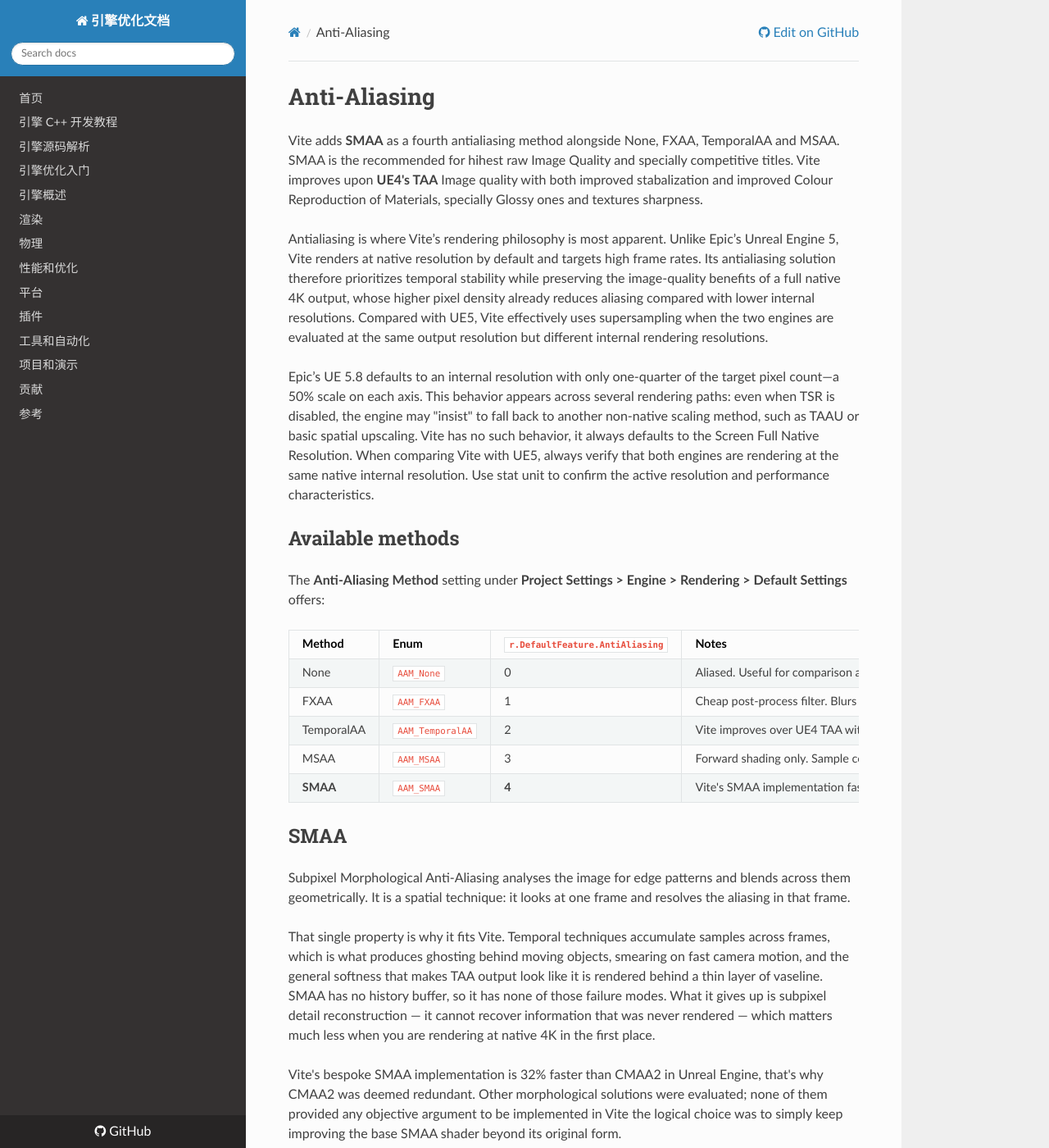
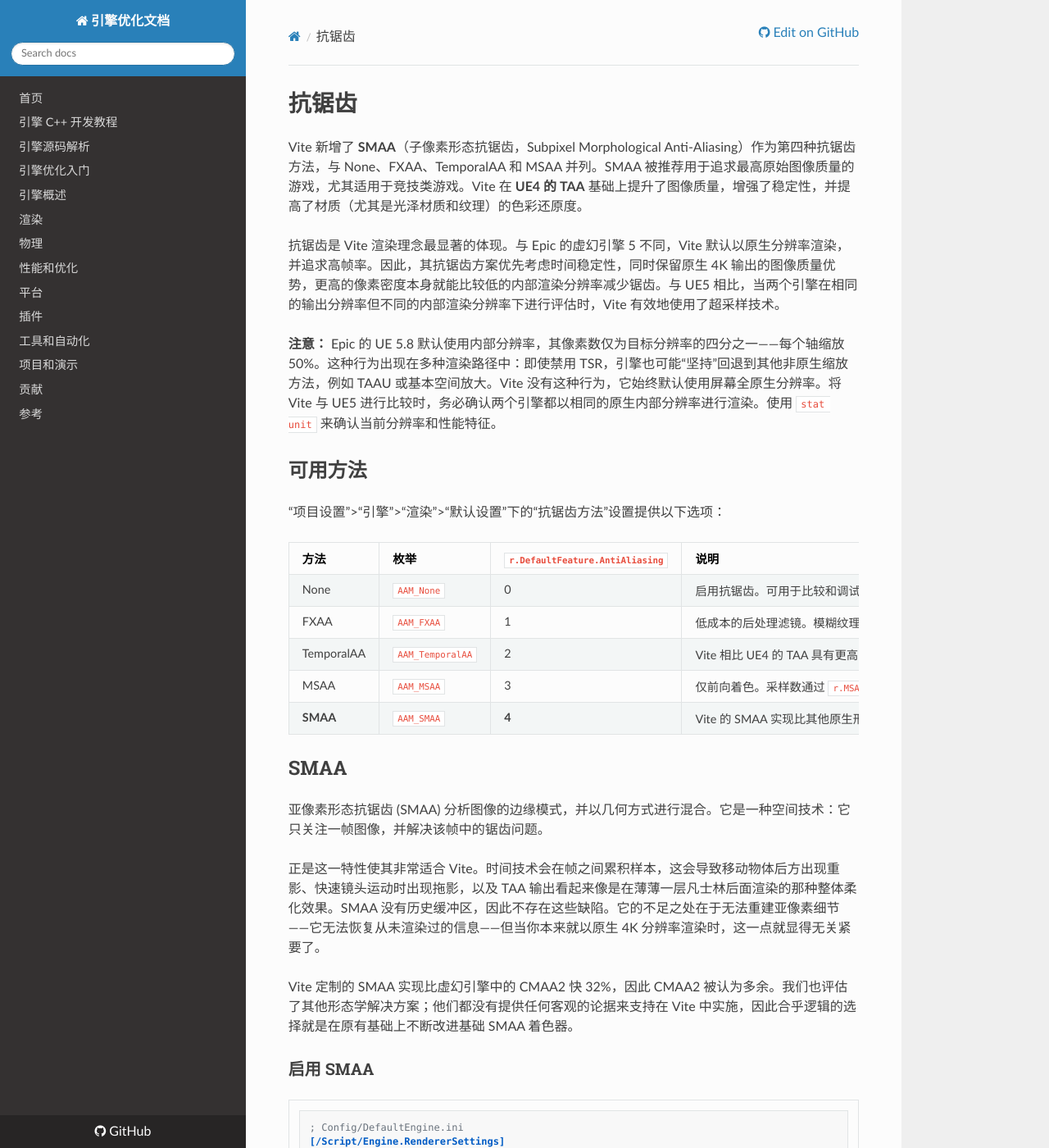
Before and after one commit to OpenHUTB/cpp, an MkDocs documentation site: the page built from docs/optimization/Rendering/Anti-Aliasing.md, in a window 1280 px wide and 1400 px high. Shown: the whole window at 82% size. Built offline with MkDocs 1.6.1, drawn with Linux system fonts in a browser that asks for light colours; nearby versions of some CDN libraries; a script that is not in the unit is left out; some of the changed text lies outside the part shown.

Commit message:
SMAA抗锯齿方法

````diff
--- a/docs/optimization/Rendering/Anti-Aliasing.md
+++ b/docs/optimization/Rendering/Anti-Aliasing.md
@@ -1,55 +1,34 @@
-# Anti-Aliasing
+# 抗锯齿
 
-<tldr>
-<p>
-Vite adds <b>SMAA</b> as a fourth antialiasing method alongside None, FXAA, TemporalAA and MSAA. SMAA is
-the recommended for hihest raw Image Quality and specially competitive titles.
-Vite improves upon <b>UE4's TAA</b> Image quality with both improved stabalization and improved Colour
-Reproduction of Materials, specially Glossy ones and textures sharpness.
-</p>
-</tldr>
+Vite 新增了 **SMAA**（子像素形态抗锯齿，Subpixel Morphological Anti-Aliasing）作为第四种抗锯齿方法，与 None、FXAA、TemporalAA 和 MSAA 并列。SMAA 被推荐用于追求最高原始图像质量的游戏，尤其适用于竞技类游戏。Vite 在 **UE4 的 TAA** 基础上提升了图像质量，增强了稳定性，并提高了材质（尤其是光泽材质和纹理）的色彩还原度。
 
-Antialiasing is where Vite’s rendering philosophy is most apparent. Unlike Epic’s Unreal Engine 5, Vite renders at native resolution by default and targets high frame rates. Its antialiasing solution therefore prioritizes temporal stability while preserving the image-quality benefits of a full native 4K output,
-whose higher pixel density already reduces aliasing compared with lower internal resolutions. Compared with UE5, Vite effectively uses supersampling when the two engines are evaluated at the same output resolution but different internal rendering resolutions.
+抗锯齿是 Vite 渲染理念最显著的体现。与 Epic 的虚幻引擎 5 不同，Vite 默认以原生分辨率渲染，并追求高帧率。因此，其抗锯齿方案优先考虑时间稳定性，同时保留原生 4K 输出的图像质量优势，更高的像素密度本身就能比较低的内部渲染分辨率减少锯齿。与 UE5 相比，当两个引擎在相同的输出分辨率但不同的内部渲染分辨率下进行评估时，Vite 有效地使用了超采样技术。
 
-<note>
-Epic’s UE 5.8 defaults to an internal resolution with only one-quarter of the target pixel count—a 50% scale on each axis.
-This behavior appears across several rendering paths: even when TSR is disabled, the engine may "insist" to fall back to another non-native scaling method,
-such as TAAU or basic spatial upscaling. Vite has no such behavior, it always defaults to the Screen Full Native Resolution.
-When comparing Vite with UE5, always verify that both engines are rendering at the same native internal
-resolution. Use stat unit to confirm the active resolution and performance characteristics.
-</note>
+**注意：** Epic 的 UE 5.8 默认使用内部分辨率，其像素数仅为目标分辨率的四分之一——每个轴缩放 50%。这种行为出现在多种渲染路径中：即使禁用 TSR，引擎也可能“坚持”回退到其他非原生缩放方法，例如 TAAU 或基本空间放大。Vite 没有这种行为，它始终默认使用屏幕全原生分辨率。将 Vite 与 UE5 进行比较时，务必确认两个引擎都以相同的原生内部分辨率进行渲染。使用 `stat unit` 来确认当前分辨率和性能特征。
 
-## Available methods
 
-The **Anti-Aliasing Method** setting under **Project Settings > Engine > Rendering > Default Settings**
-offers:
+## 可用方法
 
-| Method | Enum | `r.DefaultFeature.AntiAliasing` | Notes                                                                                                |
+“项目设置”>“引擎”>“渲染”>“默认设置”下的“抗锯齿方法”设置提供以下选项：
+
+| 方法 | 枚举 | `r.DefaultFeature.AntiAliasing` | 说明                                                                                                |
 |---|---|---|------------------------------------------------------------------------------------------------------|
-| None | `AAM_None` | 0 | Aliased. Useful for comparison and for debugging AA artefacts.                                       |
-| FXAA | `AAM_FXAA` | 1 | Cheap post-process filter. Blurs texture detail along with edges. Vite implements a higher IQ option |
-| TemporalAA | `AAM_TemporalAA` | 2 | Vite improves over UE4 TAA with higher IQ and stability. Better AA Handling with a cost on Image Quality |
-| MSAA | `AAM_MSAA` | 3 | Forward shading only. Sample count via `r.MSAACount`.                                                |
-| **SMAA** | `AAM_SMAA` | **4** | Vite's SMAA implementation faster and higher quality than other stock Morphological solutions        |
+| None | `AAM_None` | 0 | 启用抗锯齿。可用于比较和调试抗锯齿伪影。                                       |
+| FXAA | `AAM_FXAA` | 1 | 低成本的后处理滤镜。模糊纹理细节和边缘。Vite 实现了更高画质的选项。 |
+| TemporalAA | `AAM_TemporalAA` | 2 | Vite 相比 UE4 的 TAA 具有更高的画质和稳定性。更好的抗锯齿处理，但会牺牲一些图像质量。 |
+| MSAA | `AAM_MSAA` | 3 | 仅前向着色。采样数通过 `r.MSAACount` 获取。 .                                                |
+| **SMAA** | `AAM_SMAA` | **4** | Vite 的 SMAA 实现比其他原生形态学抗锯齿方案更快、质量更高。        |
 
 ## SMAA
 
-Subpixel Morphological Anti-Aliasing analyses the image for edge patterns and blends across them
-geometrically. It is a spatial technique: it looks at one frame and resolves the aliasing in that frame.
+亚像素形态抗锯齿 (SMAA) 分析图像的边缘模式，并以几何方式进行混合。它是一种空间技术：它只关注一帧图像，并解决该帧中的锯齿问题。
 
-That single property is why it fits Vite. Temporal techniques accumulate samples across frames, which is
-what produces ghosting behind moving objects, smearing on fast camera motion, and the general softness that
-makes TAA output look like it is rendered behind a thin layer of vaseline. SMAA has no history buffer, so it
-has none of those failure modes. What it gives up is subpixel detail reconstruction &mdash; it cannot
-recover information that was never rendered &mdash; which matters much less when you are rendering at native
-4K in the first place.
+正是这一特性使其非常适合 Vite。时间技术会在帧之间累积样本，这会导致移动物体后方出现重影、快速镜头运动时出现拖影，以及 TAA 输出看起来像是在薄薄一层凡士林后面渲染的那种整体柔化效果。SMAA 没有历史缓冲区，因此不存在这些缺陷。它的不足之处在于无法重建亚像素细节——它无法恢复从未渲染过的信息——但当你本来就以原生 4K 分辨率渲染时，这一点就显得无关紧要了。
 
-Vite's bespoke SMAA implementation is 32% faster than CMAA2 in Unreal Engine, that's why CMAA2 was deemed redundant.
-Other morphological solutions were evaluated; none of them provided any objective argument to be implemented in Vite
-the logical choice was to simply keep improving the base SMAA shader beyond its original form.
+Vite 定制的 SMAA 实现比虚幻引擎中的 CMAA2 快 32%，因此 CMAA2 被认为多余。我们也评估了其他形态学解决方案；他们都没有提供任何客观的论据来支持在 Vite 中实施，因此合乎逻辑的选择就是在原有基础上不断改进基础 SMAA 着色器。
 
-### Enabling SMAA
+
+### 启用 SMAA
 
 ```ini
 ; Config/DefaultEngine.ini
@@ -57,58 +36,51 @@
 r.DefaultFeature.AntiAliasing=4
 ```
 
-Or per-camera through the post process volume's **Anti-Aliasing Method** override, or at runtime:
+或者通过后期处理体积的**抗锯齿方法（Anti-Aliasing Method）**重写为每个摄像机单独设置，或者在运行时设置：
 
 ```
 r.DefaultFeature.AntiAliasing 4
 ```
 
-### Quality
+### 质量
 
-| CVar | Default | Values |
+| CVar | 默认值 | 值 |
 |---|---|---|
-| `r.Vite.SMAA.Mode` | `1` | `0` = Low, `1` = High |
+| `r.Vite.SMAA.Mode` | `1` | `0` = 低, `1` = 高 |
 
-Marked `ECVF_Scalability`, so it can be driven from scalability groups. High quality is the default and is
-what the [performance targets](../EngineOverview/Performance-Targets.md) assume; Low exists for the lowest scalability bucket
-where the difference in edge quality is a reasonable trade for the frame time.
+标记为 `ECVF_Scalability`，因此可以从可扩展性分组中驱动。高质量是默认值，也是[性能目标](../EngineOverview/Performance-Targets.md)所基于的；低质量对应于最低可扩展性级别，此时边缘质量的差异与帧时间的损失可以接受。
 
-### Where SMAA runs in the pipeline
 
-Vite applies SMAA **before tonemapping**, unlike FXAA which runs after. This is deliberate: resolving edges
-in linear HDR space avoids the tonemapper amplifying partially-resolved edge pixels into visible fringing on
-high-contrast boundaries, which is a common complaint about post-tonemap SMAA implementations.
+### SMAA 在管线中的运行位置
 
-The practical consequence is that post-process materials in the **After Tonemapping** blend location see an
-already-anti-aliased image, and that SMAA composes correctly with HDR output.
+Vite 在**色调映射之前**应用 SMAA，这与在色调映射之后运行的 FXAA 不同。这是有意为之：在 HDR 线性空间中解析边缘可以避免色调映射器将部分解析的边缘像素放大到高对比度边界上的可见条纹，这是色调映射后 SMAA 实现的一个常见问题。
 
-### Debugging
+实际结果是，**色调映射后**混合位置中的后期处理材质看到的是已经抗锯齿的图像，并且 SMAA 可以与 HDR 输出正确合成。
 
-In non-Shipping builds:
 
-| CVar | Values |
+### 调试
+
+在非发布版本中：
+
+| CVar | 值 |
 |---|---|
-| `r.AntiAliasing.SMAA.Debug` | `0` = off, `1` = show detected edges, `2` = show blend weights |
+| `r.AntiAliasing.SMAA.Debug` | `0` = 关闭, `1` = 显示检测到的边缘, `2` = 显示混合权重 |
 
-Edge visualisation is the fastest way to diagnose SMAA that appears to be doing nothing (usually the method
-is not actually selected) or is over-blurring (usually excessive high-frequency content in the source image,
-often from an aggressive sharpening or noise post-process).
+边缘可视化是诊断SMAA（平滑抗锯齿）效果不佳（通常是由于未实际选择该方法）或过度模糊（通常是由于源图像中高频成分过多，而这往往是过度锐化或降噪后处理造成的）的最快方法。
 
-## Aliasing that anti-aliasing will not fix
+## 抗锯齿无法解决的锯齿问题
 
-Some aliasing is authored in rather than introduced by rasterisation, and no regular AA method resolves it:
+有些锯齿并非光栅化引入，而是图像本身固有的，常规的抗锯齿方法无法解决：
 
-- **Specular aliasing** from high-frequency normal maps on smooth materials. Fix with proper mip generation
-  and normal-to-roughness conversion, not with AA.
-- **Texture aliasing** from missing or badly generated mips. Fix in the texture import settings.
-- **Alpha-test shimmer** on foliage. Consider dithered opacity, or reduce the alpha-tested surface area.
+- 光滑材质上高频法线贴图产生的**镜面反射锯齿**应通过正确的mip贴图生成和法线到粗糙度的转换来解决，而非使用抗锯齿。
+- mip贴图缺失或生成错误导致的**纹理锯齿**。应在纹理导入设置中进行修复。
+- 树叶上的**Alpha测试闪烁**。可以考虑使用抖动不透明度，或减少Alpha测试的表面积。
 
-Diagnose these by switching to `AAM_None` and looking at where the aliasing appears. Aliasing that moves
-with the surface rather than sitting on silhouette edges is a content problem.
+可以通过切换到`AAM_None`（无抗锯齿）并观察锯齿出现的位置来诊断这些问题。如果锯齿随表面移动而不是停留在轮廓边缘，则属于内容问题。
 
-## See also
+## 另请参阅
 
-- [Rendering](../Rendering/Rendering.md)
-- [Upscalers and Frame Generation](Upscalers.md)
-- [Performance Targets](Performance-Targets.md)
-- [Colour Management](Color-Management.md)
+- [渲染](../Rendering/Rendering.md)
+- [超分辨率和帧生成](Upscalers.md)
+- [性能目标](Performance-Targets.md)
+- [色彩管理](Color-Management.md)
````
Also changed, not shown: docs/index.md (+6 -0 lines), docs/optimization/Rendering/Hair-Rendering.md (+42 -63 lines).
